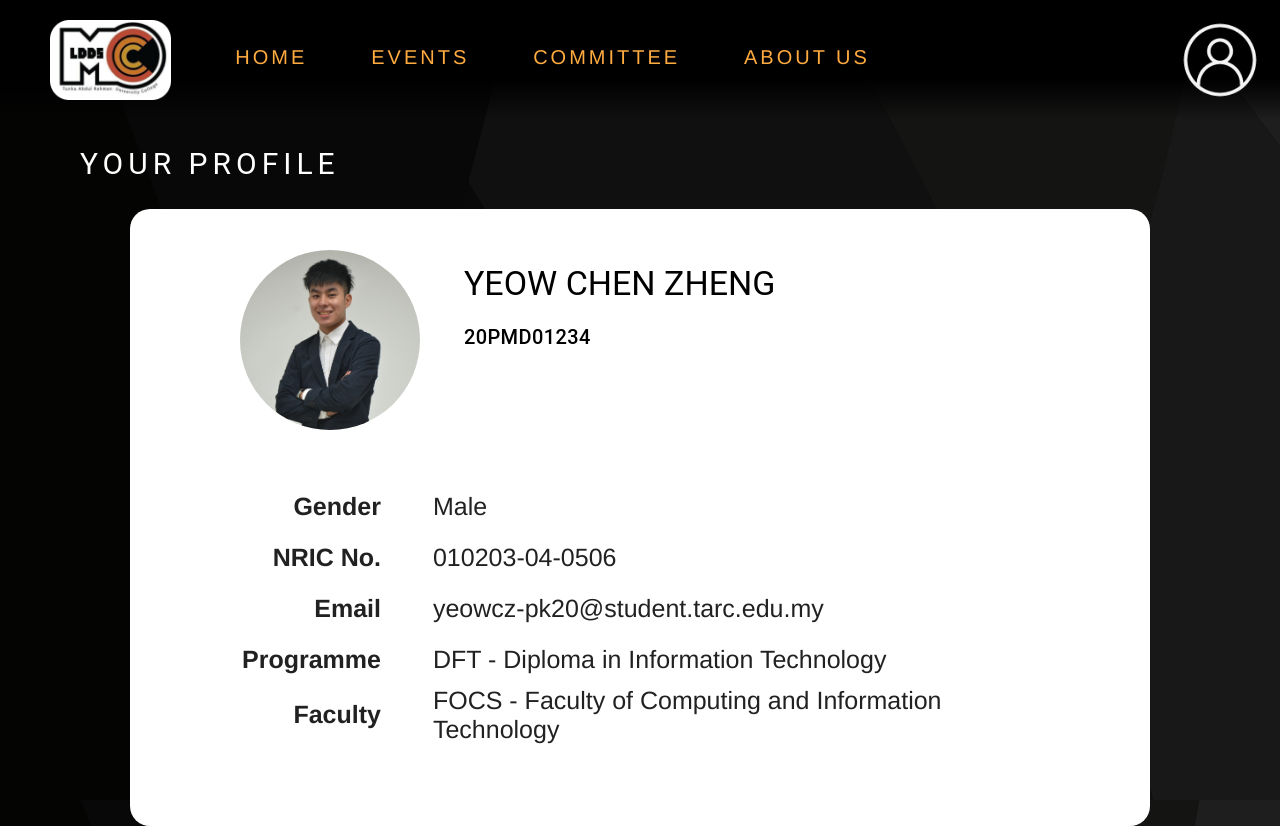
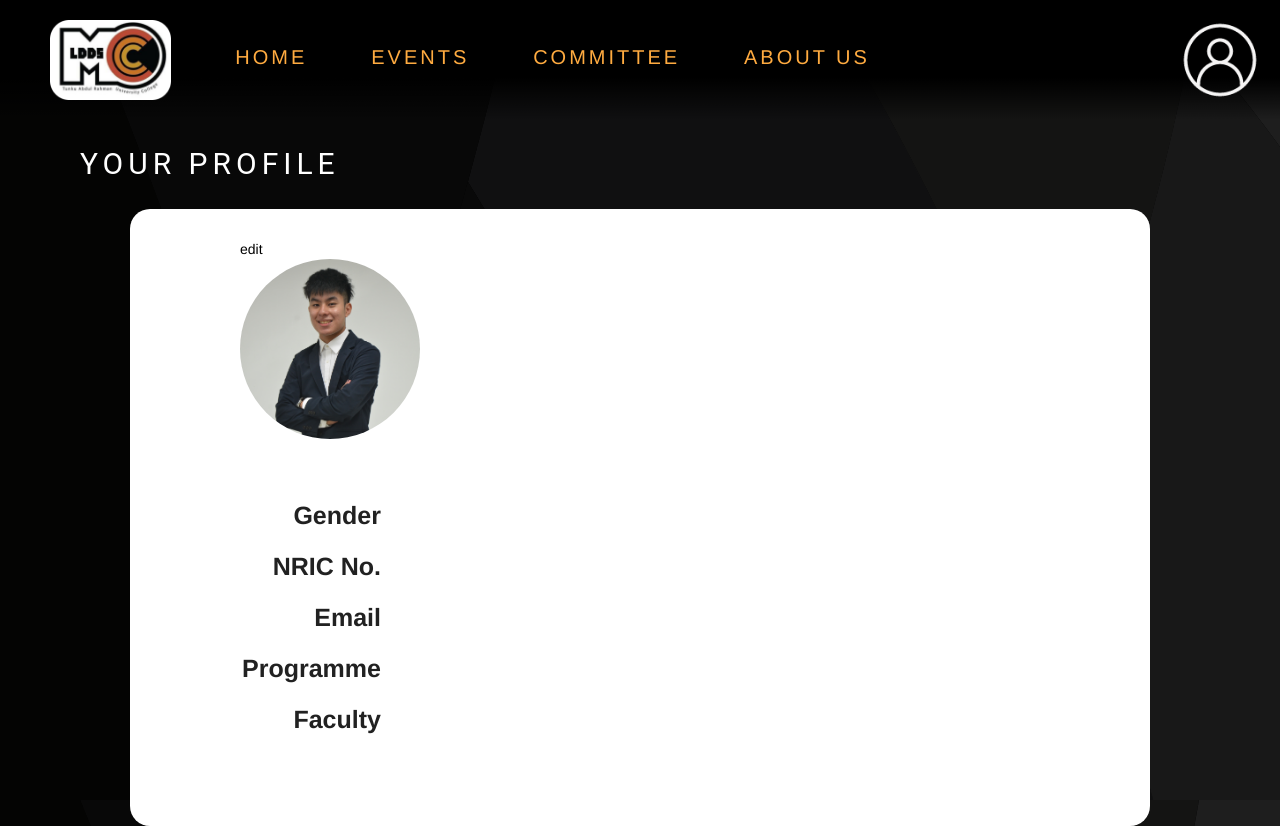
Before and after one commit to 820bry/wst-ldds, a PHP site: page /wst-ldds/profile/index.php in a window 1280 px wide. Run offline with PHP 8.4, Linux system fonts and the light colour scheme.

Commit message:
profile page yidian only

```diff
--- a/profile/index.php
+++ b/profile/index.php
@@ -15,6 +15,7 @@ require_once('../banner.php');
     <script defer src="https://code.getmdl.io/1.3.0/material.min.js"></script>
 
     <script src="/wst-ldds/scripts/scrollbar.js" type="text/javascript"></script>
+    <link  rel="stylesheet" href="https://fonts.googleapis.com/icon?family=Material+Icons">
     <link rel="stylesheet" href="/wst-ldds/style/main.css">
     <link rel="stylesheet" href="/wst-ldds/style/profile.css">
 
@@ -25,34 +26,43 @@ require_once('../banner.php');
     <div class="content">
         <h1>Your Profile</h1>
         <div class="profile">
+        <span class="material-icons-outlined">edit</span>
             <div class="heading">
                 <img src="/wst-ldds/style/images/committee/CZ.JPG">
                 <div class="heading-info">
-                    <h3>YEOW CHEN ZHENG</h3>
-                    <h5>20PMD01234</h5>
+                    <table>
+                        <tr>
+                            <td class="value"><input type="text" class="user_info" id="user_info"></td>
+                        </tr>
+                        <tr>
+                            <td class="value"><input type="text" class="user_info" id=“user_info></td>
+                        </tr>
+                    </table>
+                    <!-- <h3>YEOW CHEN ZHENG</h3>
+                    <h5>20PMD01234</h5> -->
                 </div>
             </div>
             <div class="information">
                 <table>
                     <tr>
                         <td class="data">Gender</td>
-                        <td class="value">Male</td>
+                        <td class="value"><input type="text" class="user_info" id="user_info"></td>
                     </tr>
                     <tr>
                         <td class="data">NRIC No.</td>
-                        <td class="value">010203-04-0506</td>
+                        <td class="value"><input type="text" class="user_info" id="user_info"></td>
                     </tr>
                     <tr>
                         <td class="data">Email</td>
-                        <td class="value">yeowcz-pk20@student.tarc.edu.my</td>
+                        <td class="value"><input type="text" class="user_info" id="user_info"></td>
                     </tr>
                     <tr>
                         <td class="data">Programme</td>
-                        <td class="value">DFT - Diploma in Information Technology</td>
+                        <td class="value"><input type="text" class="user_info" id="user_info"></td>
                     </tr>
                     <tr>
                         <td class="data">Faculty</td>
-                        <td class="value">FOCS - Faculty of Computing and Information Technology</td>
+                        <td class="value"><input type="text" class="user_info" id="user_info"></td>
                     </tr>
                 </table>
             </div>
--- a/style/profile.css
+++ b/style/profile.css
@@ -40,3 +40,7 @@
 .information > table .value {
     padding: 0 50px;
 }
+
+.value{
+    visibility: hidden;
+}
```
